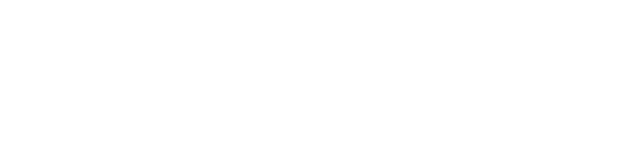
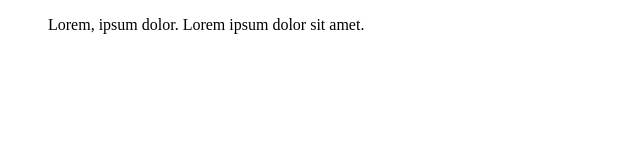
Before and after one commit to gokhankeskinn/deneme, a plain HTML site: page index.html in a window 1280 px wide. Shown: the whole page, without its empty margins (0-640 px from the left). Drawn offline with Linux system fonts and the light colour scheme.

Commit message:
html file change

```diff
--- a/index.html
+++ b/index.html
@@ -7,6 +7,8 @@
     <title>Document</title>
 </head>
 <body>
-
+   <ul>Lorem, ipsum dolor.
+       Lorem ipsum dolor sit amet.
+   </ul>
 </body>
 </html>
```
Also changed, not shown: test.html (added).
